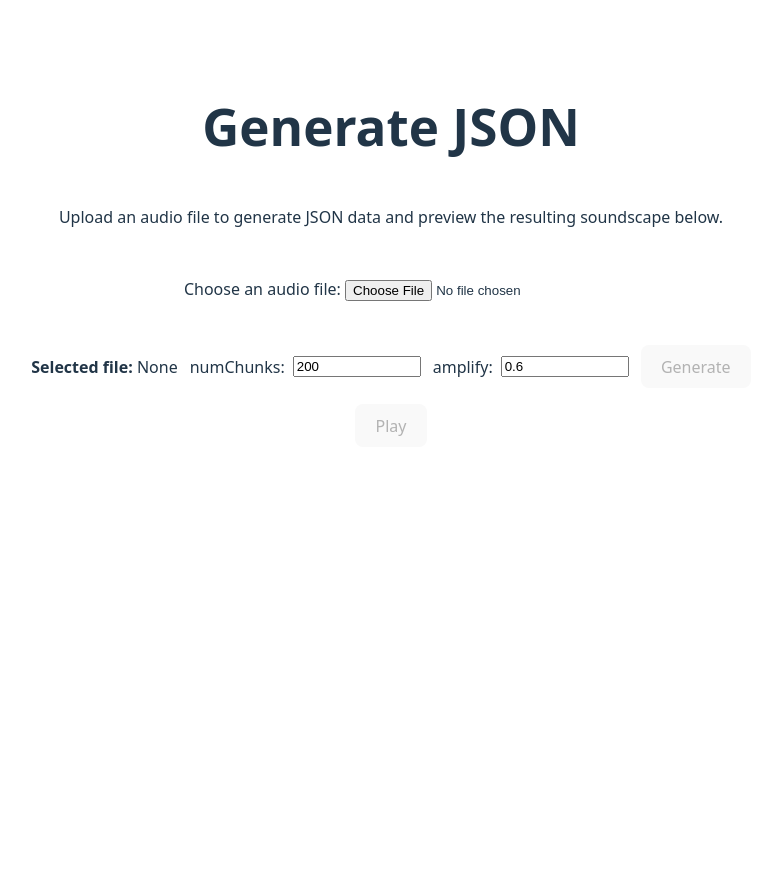
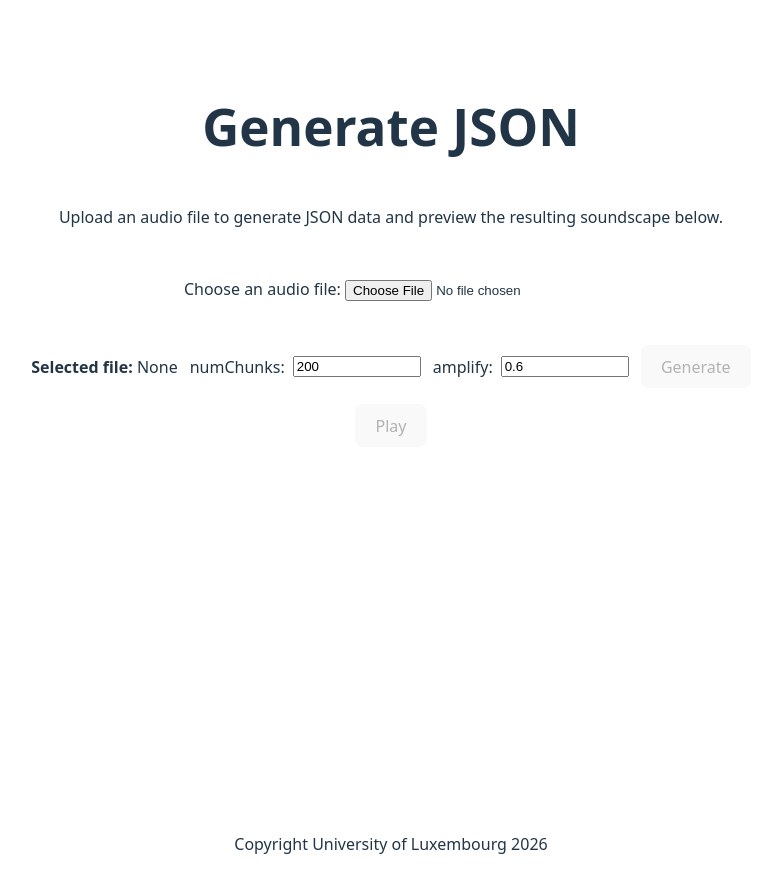
Before and after one commit to C2DH/soundscape-maker, a React (Vite) app: page /generatejson in a window 1280 px wide. Shown: the whole page, without its empty margins (249-1010 px from the left). Before the commit the page ends 864 px from the top, so only its background shows below. Built offline with nearby package versions, Linux system fonts and the light colour scheme.

Commit message:
add simple Footer

```diff
--- a/src/App.tsx
+++ b/src/App.tsx
@@ -3,6 +3,7 @@ import { Route, Routes } from 'react-router'
 import './App.css'
 import Home from './pages/Home'
 import GenerateJSON from './pages/GenerateJSON'
+import { Footer } from './components/Footer'
 
 const App: React.FC = () => {
   return (
@@ -11,6 +12,7 @@ const App: React.FC = () => {
         <Route index element={<Home />} />
         <Route path='/generatejson' element={<GenerateJSON />} />
       </Routes>
+      <Footer />
     </div>
   )
 }
--- /dev/null
+++ b/src/components/Footer.tsx
@@ -0,0 +1,10 @@
+export interface FooterProps {}
+
+export function Footer({}: FooterProps) {
+  const year = new Date().getFullYear()
+  return (
+    <footer className='p-4 text-center'>
+      Copyright University of Luxembourg {year}
+    </footer>
+  )
+}
```
